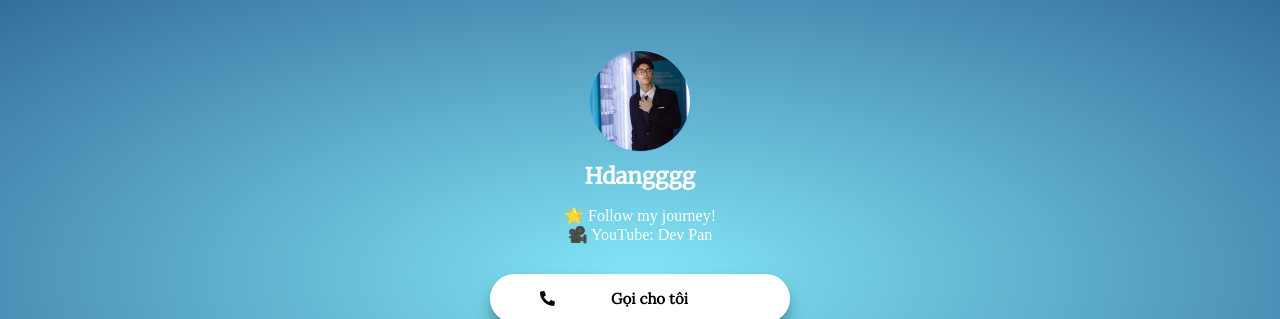
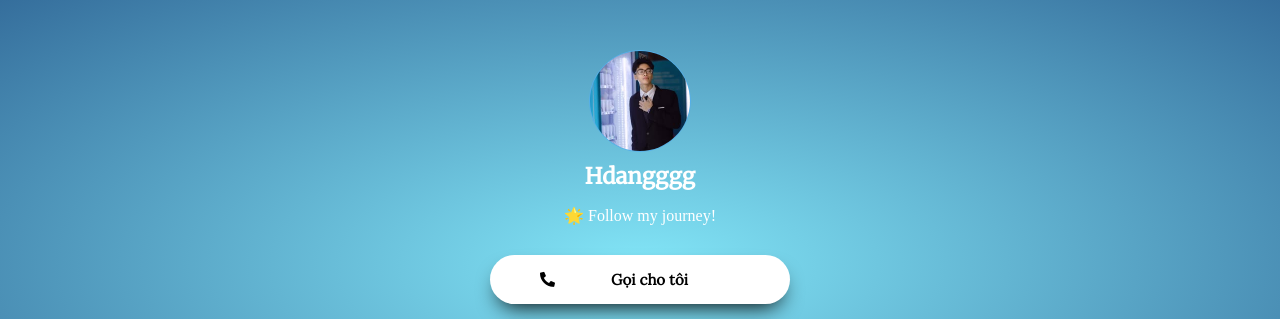
Before and after one commit to Haidanghoangwr/ttcanhan, a plain HTML site: page index.html in a window 1280 px wide. Shown: the top 319 px of the page. Drawn offline with Linux system fonts and the light colour scheme.

Commit message:
Update index.html

```diff
--- a/index.html
+++ b/index.html
@@ -142,7 +142,7 @@
     <div class="container">
         <img class="avatar" src="./devpan.png.jpg" alt="Avatar">
         <h3>Hdangggg</h3>
-        <p>🌟 Follow my journey!<br>🎥 YouTube: Dev Pan</p>
+        <p>🌟 Follow my journey!</p>
 
         <button class="button" onclick="location.href = 'tel:+84984934365'">
             <div class="grid-container">
```
